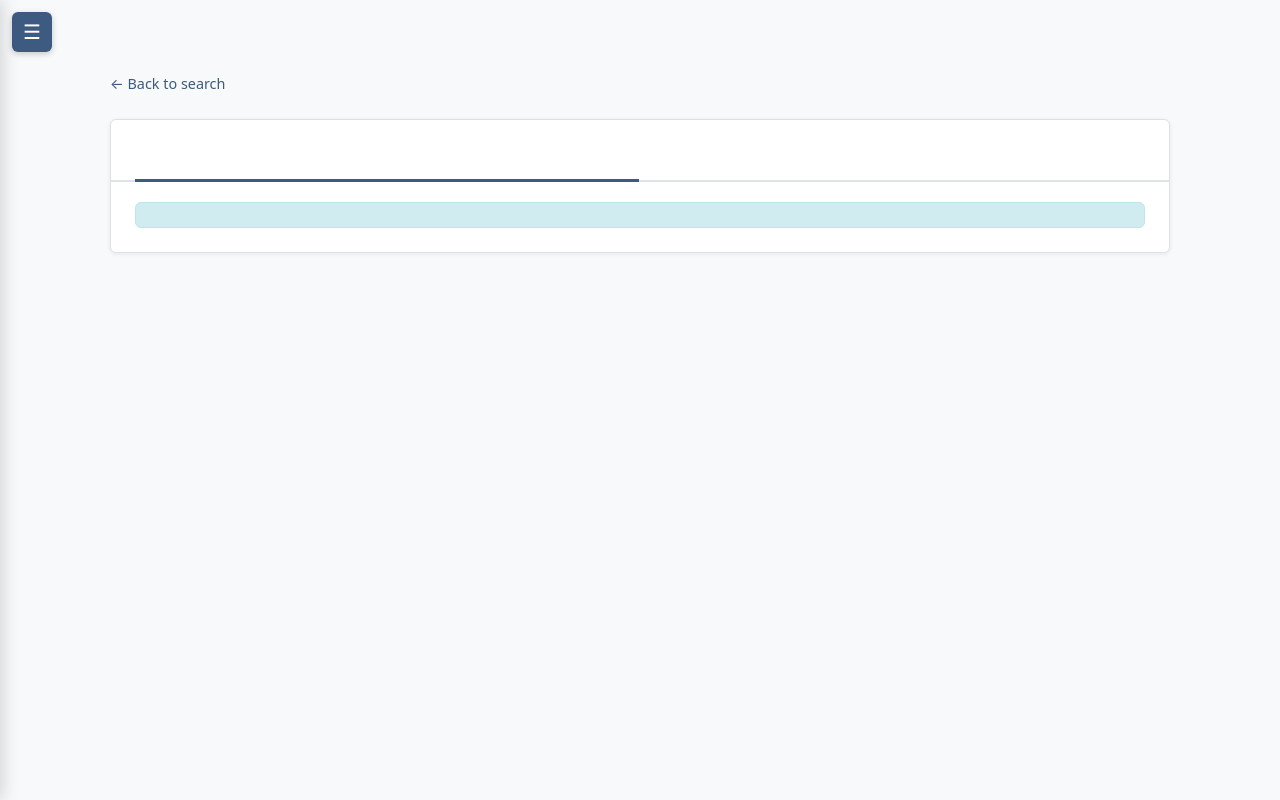
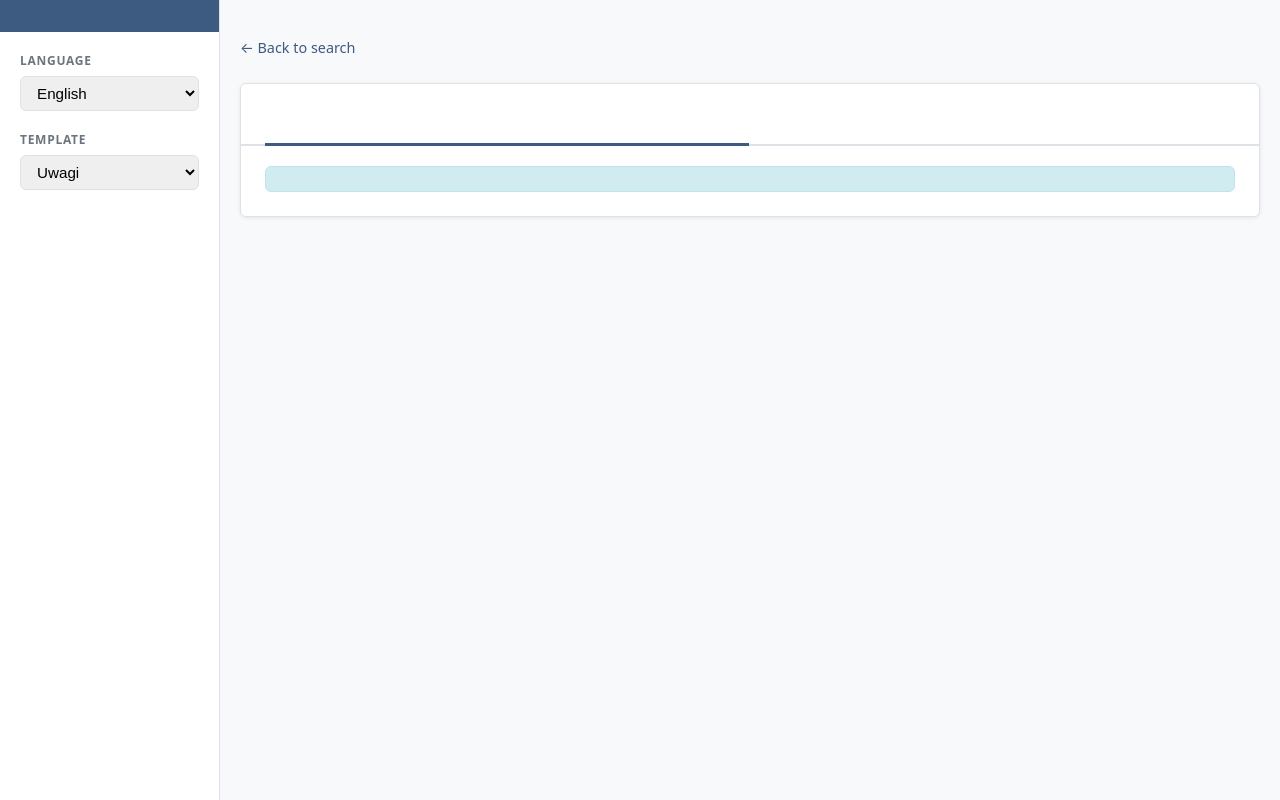
Before and after one commit to ValienteTechnologies/snipe-signature, a FastAPI app: template app/templates/preview.html in a window 1280 px wide. Run offline with FastAPI, Linux system fonts and the light colour scheme; the template is opened without the code that fills it, so the values that code supplies are empty; parts of the project's set-up code (start-up, migrations or seed data) failed here and were passed over.

Commit message:
re structure

```diff
--- /dev/null
+++ b/app/static/drawer.js
@@ -0,0 +1,31 @@
+function getCookie(name) {
+  const m = document.cookie.match('(^|;)\\s*' + name + '\\s*=\\s*([^;]+)');
+  return m ? m.pop() : null;
+}
+
+function setCookie(name, val) {
+  document.cookie = name + '=' + val + ';path=/;max-age=31536000;SameSite=Lax';
+}
+
+function setLang(lang) {
+  setCookie('lang', lang);
+  location.reload();
+}
+
+function setTemplate(tmpl) {
+  localStorage.setItem('doc-template', tmpl);
+}
+
+document.addEventListener('DOMContentLoaded', () => {
+  const langSel = document.getElementById('lang-select');
+  if (langSel) langSel.value = getCookie('lang') || 'en';
+
+  const tmplSel = document.getElementById('tmpl-select');
+  if (tmplSel) {
+    const stored = localStorage.getItem('doc-template');
+    if (stored && tmplSel.querySelector('option[value="' + stored + '"]')) {
+      tmplSel.value = stored;
+    }
+    localStorage.setItem('doc-template', tmplSel.value);
+  }
+});
--- a/app/static/style.css
+++ b/app/static/style.css
@@ -27,54 +27,19 @@ body {
   line-height: 1.5;
 }
 
-/* ── Drawer toggle ── */
-.drawer-toggle {
-  position: fixed;
-  top: 12px;
-  left: 12px;
-  z-index: 200;
-  background: var(--color-primary);
-  color: #fff;
-  border: none;
-  border-radius: var(--radius);
-  width: 40px;
-  height: 40px;
-  font-size: 1.25rem;
-  cursor: pointer;
-  display: flex;
-  align-items: center;
-  justify-content: center;
-  box-shadow: 0 2px 6px rgba(0,0,0,.2);
-  transition: background .15s;
-}
-.drawer-toggle:hover { background: var(--color-primary-hover); }
-
-/* ── Backdrop ── */
-.drawer-backdrop {
-  display: none;
-  position: fixed;
-  inset: 0;
-  background: rgba(0,0,0,.35);
-  z-index: 300;
-}
-.drawer-backdrop.open { display: block; }
-
-/* ── Drawer panel ── */
+/* ── Sidebar drawer (always visible) ── */
 .drawer {
   position: fixed;
   top: 0;
   left: 0;
   height: 100%;
-  width: 260px;
+  width: 220px;
   background: var(--color-surface);
-  box-shadow: 3px 0 16px rgba(0,0,0,.15);
-  z-index: 400;
+  border-right: 1px solid var(--color-border);
   display: flex;
   flex-direction: column;
-  transform: translateX(-100%);
-  transition: transform .22s ease;
+  z-index: 100;
 }
-.drawer.open { transform: translateX(0); }
 
 .drawer-header {
   background: var(--color-primary);
@@ -110,10 +75,13 @@ body {
 .drawer-select { width: 100%; }
 
 /* ── Layout ── */
+.main-content {
+  margin-left: 220px;
+}
 .container {
   max-width: 1100px;
   margin: 0 auto;
-  padding: 3.5rem 1.25rem 1.25rem;
+  padding: 1.25rem;
 }
 
 /* ── Cards ── */
--- a/app/templates/base.html
+++ b/app/templates/base.html
@@ -8,11 +8,7 @@
 </head>
 <body>
 
-<button class="drawer-toggle" onclick="toggleDrawer()" aria-label="Menu">&#9776;</button>
-
-<div class="drawer-backdrop" id="backdrop" onclick="closeDrawer()"></div>
-
-<nav class="drawer" id="drawer">
+<nav class="drawer">
   <div class="drawer-header">
     <a href="/" class="drawer-title">{{ labels.page_title }}</a>
   </div>
@@ -35,54 +31,12 @@
   </div>
 </nav>
 
-<main class="container">
-  {% block content %}{% endblock %}
+<main class="main-content">
+  <div class="container">
+    {% block content %}{% endblock %}
+  </div>
 </main>
 
-<script>
-const _defaultTemplate = {{ ('"' ~ doc_templates[0][0] ~ '"') if doc_templates else '"uwagi"' }};
-
-function getCookie(name) {
-  const m = document.cookie.match('(^|;)\\s*' + name + '\\s*=\\s*([^;]+)');
-  return m ? m.pop() : null;
-}
-function setCookie(name, val) {
-  document.cookie = name + '=' + val + ';path=/;max-age=31536000;SameSite=Lax';
-}
-
-function toggleDrawer() {
-  document.getElementById('drawer').classList.toggle('open');
-  document.getElementById('backdrop').classList.toggle('open');
-}
-function closeDrawer() {
-  document.getElementById('drawer').classList.remove('open');
-  document.getElementById('backdrop').classList.remove('open');
-}
-
-function setLang(lang) {
-  setCookie('lang', lang);
-  location.reload();
-}
-function setTemplate(tmpl) {
-  localStorage.setItem('doc-template', tmpl);
-}
-
-document.addEventListener('DOMContentLoaded', () => {
-  const lang = getCookie('lang') || 'en';
-  const langSel = document.getElementById('lang-select');
-  if (langSel) langSel.value = lang;
-
-  const stored = localStorage.getItem('doc-template');
-  const tmplSel = document.getElementById('tmpl-select');
-  if (tmplSel) {
-    if (stored && tmplSel.querySelector('option[value="' + stored + '"]')) {
-      tmplSel.value = stored;
-    }
-    localStorage.setItem('doc-template', tmplSel.value);
-  } else if (!stored) {
-    localStorage.setItem('doc-template', _defaultTemplate);
-  }
-});
-</script>
+<script src="/static/drawer.js"></script>
 </body>
 </html>
```
Also changed, not shown: app/static/index.js (added, +28 -0 lines), app/static/preview.js (added, +42 -0 lines), app/templates/index.html (+1 -29 lines), app/templates/preview.html (+2 -45 lines).
